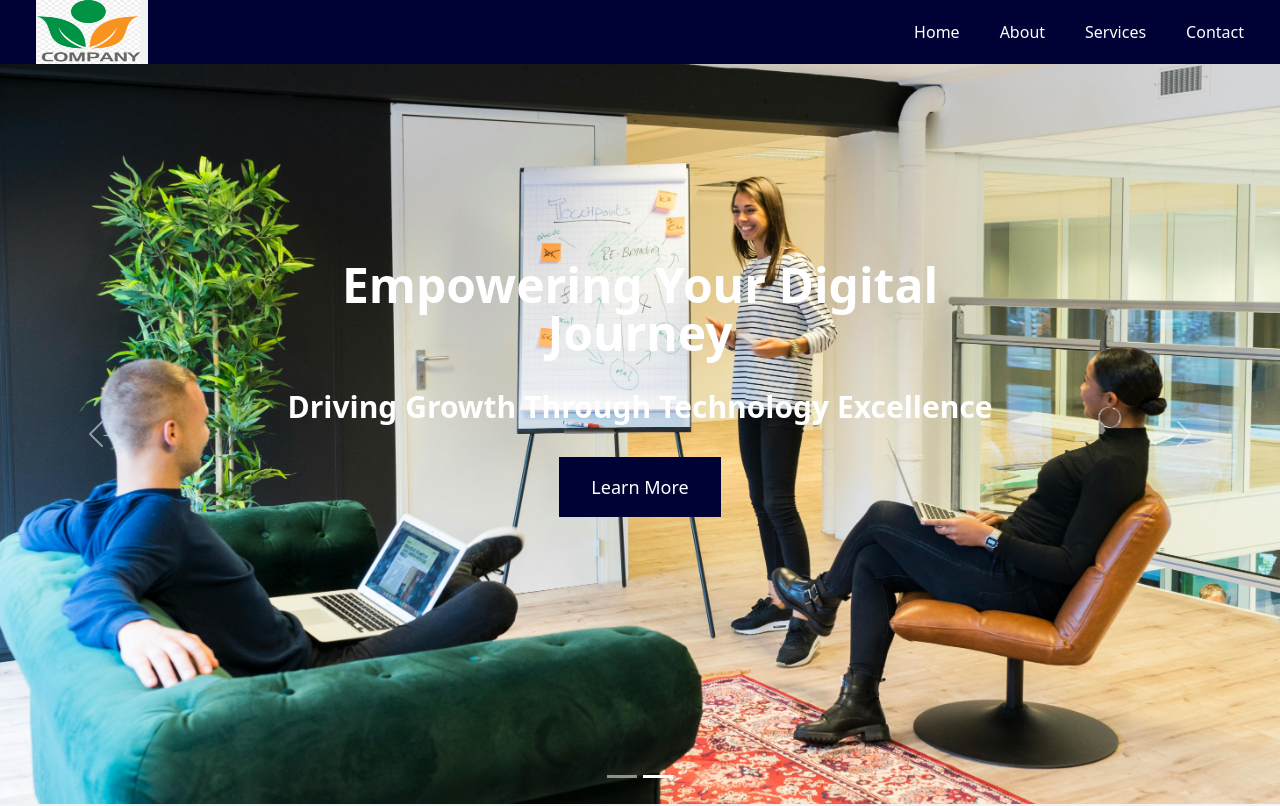
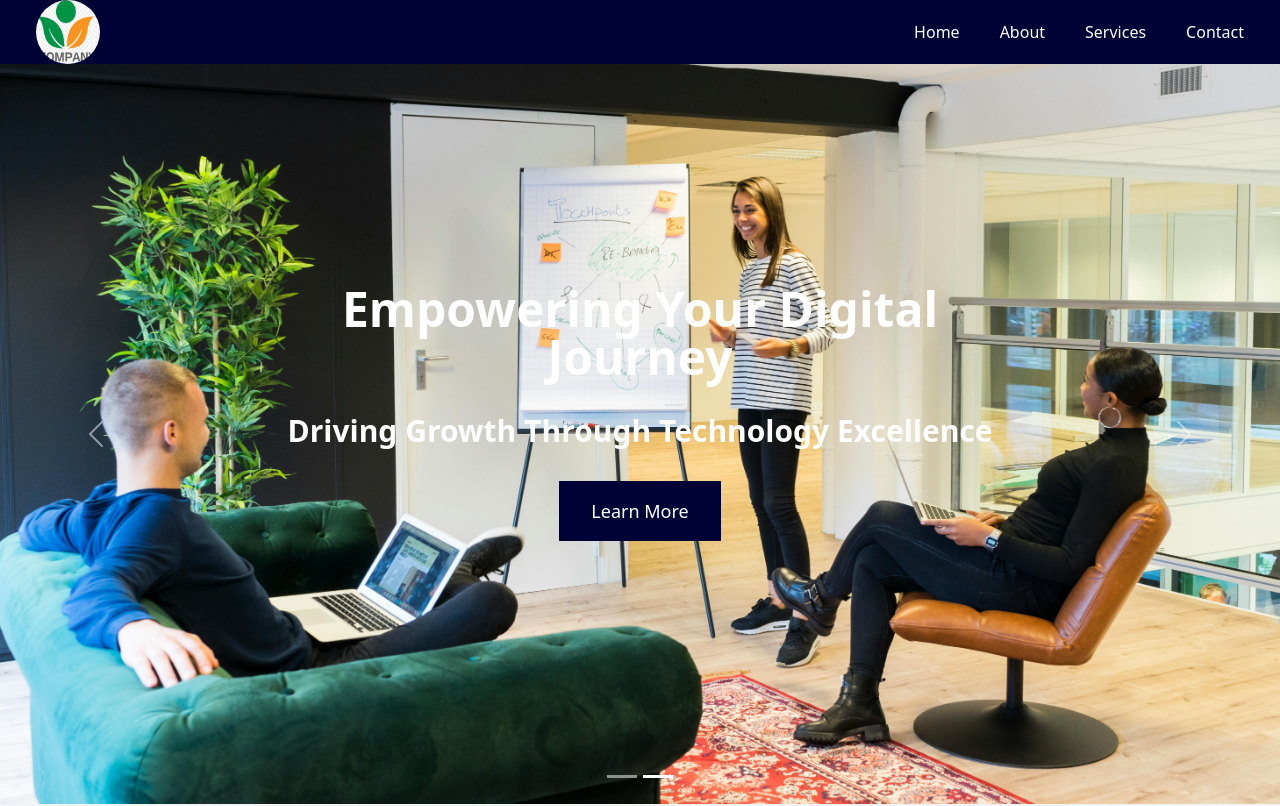
Before and after one commit to remantp6/frontend-task-junior, a React (Vite) app: page / in a window 1280 px wide. Shown: the top 806 px of the page. Built offline with nearby package versions, Linux system fonts and the light colour scheme.

Commit message:
issues fixed

```diff
--- a/src/components/CarouselSection.jsx
+++ b/src/components/CarouselSection.jsx
@@ -13,7 +13,7 @@ const CarouselSection = () => {
             src={slider1}
             alt="First slide"
           />
-          <div className="absolute top-1/2 left-1/2 transform -translate-x-1/2 top-2/3 w-[1100px]">
+          <div className="absolute left-1/2 transform -translate-x-1/2 top-2/3 w-[1100px] pt-6">
             <Carousel.Caption>
               <h1 className="text-5xl font-bold pb-8">
                 Transforming Ideas into Reality
@@ -33,7 +33,7 @@ const CarouselSection = () => {
             src={slider2}
             alt="Second slide"
           />
-          <div className="absolute top-1/2 left-1/2 transform -translate-x-1/2 top-2/3 w-[1100px]">
+          <div className="absolute left-1/2 transform -translate-x-1/2 top-2/3 w-[1100px] pt-6">
             <Carousel.Caption>
               <h1 className="text-5xl font-bold pb-8">
                 Empowering Your Digital Journey
--- a/src/components/NavBar.jsx
+++ b/src/components/NavBar.jsx
@@ -7,7 +7,7 @@ const NavBar = () => {
       <nav className="bg-[#000235] px-4">
         <div className="container mx-auto flex justify-between items-center">
           <div>
-          <img src={logo} alt="logo" className="w-28 h-16 object-fill"/>
+          <img src={logo} alt="logo" className=" w-16 h-16 object-fill rounded-full"/>
           </div>
           <ul className="flex space-x-10">
             <li className="text-white">Home</li>
```
